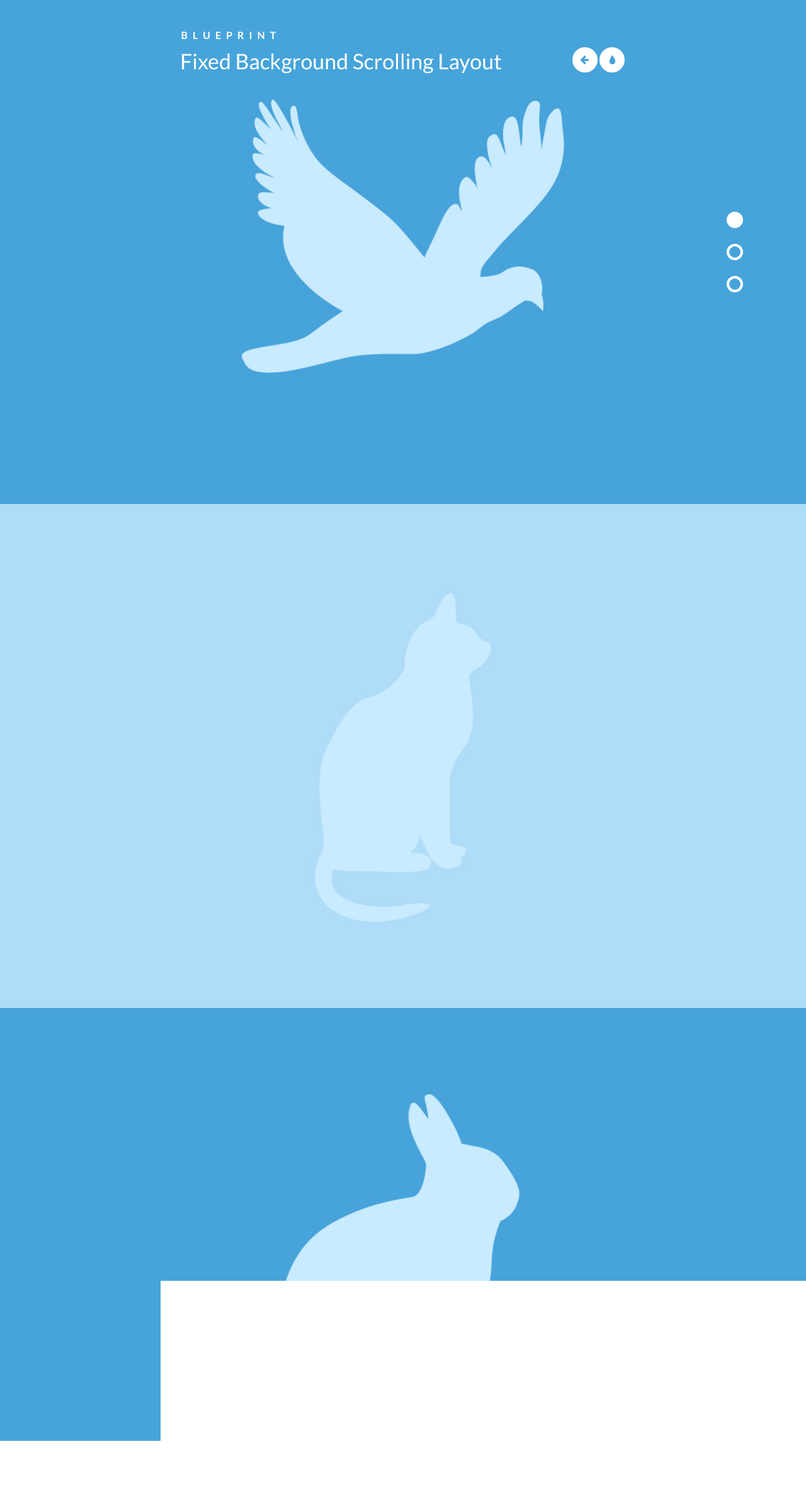
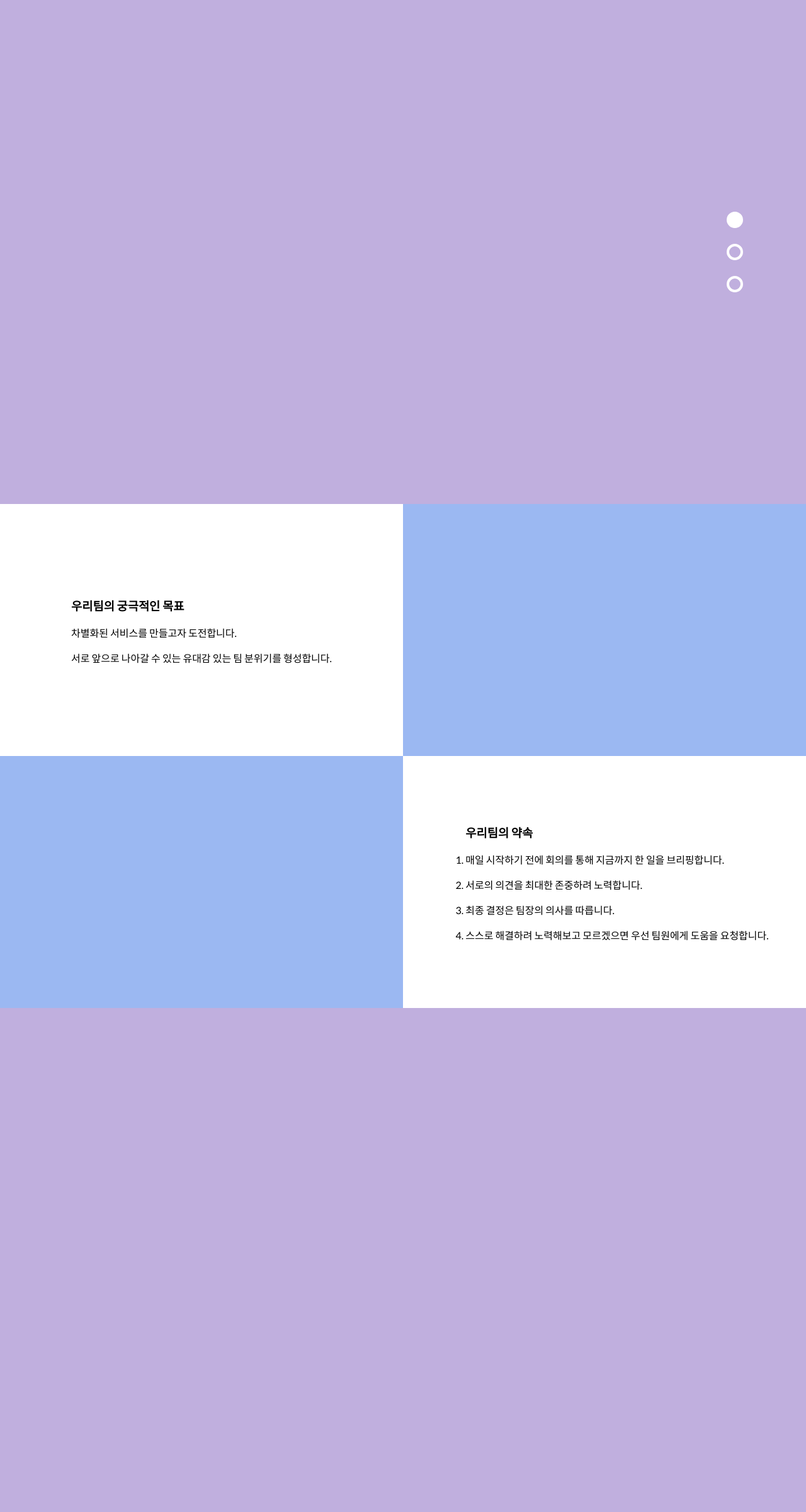
Before and after one commit to Zunu5107/06.969700, a Python web app: template templates/index.html in a window 1280 px wide. Shown: the whole page at 63% size. Run offline with Jinja, Linux system fonts and the light colour scheme; the template is opened without the code that fills it, so the values that code supplies are empty; some libraries are stand-ins or nearby versions.

Commit message:
add team-page-2

```diff
--- a/templates/css/component.css
+++ b/templates/css/component.css
@@ -1,5 +1,6 @@
 /* Set all parents to full height */
-html, body,
+html,
+body,
 .container,
 .cbp-fbscroller,
 .cbp-fbscroller section {
@@ -8,7 +9,7 @@ html, body,
 
 /* The nav is fixed on the right side  and we center it by translating it 50%
 (we don't know it's height so we can't use the negative margin trick) */
-.cbp-fbscroller > nav {
+.cbp-fbscroller>nav {
 	position: fixed;
 	z-index: 9999;
 	right: 100px;
@@ -20,7 +21,7 @@ html, body,
 	transform: translateY(-50%);
 }
 
-.cbp-fbscroller > nav a {
+.cbp-fbscroller>nav a {
 	display: block;
 	position: relative;
 	z-index: 9999;
@@ -33,11 +34,11 @@ html, body,
 	border: 4px solid #fff;
 }
 
-.no-touch .cbp-fbscroller > nav a:hover {
-	background: rgba(255,255,255,0.6);
+.no-touch .cbp-fbscroller>nav a:hover {
+	background: rgba(255, 255, 255, 0.6);
 }
 
-.cbp-fbscroller > nav a.cbp-fbcurrent {
+.cbp-fbscroller>nav a.cbp-fbcurrent {
 	background: #fff;
 }
 
@@ -53,16 +54,84 @@ html, body,
 	background-attachment: fixed;
 }
 
+.side-box {
+	width: 50%;
+	height: 50%;
+	background-color: white;
+	color: black;
+	display: flex;
+	justify-content: center;
+	align-items: center;
+}
+
+/**Styling scrollable elements*/
+
+.js-scroll {
+	opacity: 0;
+	transition: opacity 500ms;
+}
+
+.js-scroll.scrolled {
+	opacity: 1;
+}
+
+.scrolled.slide-left {
+	animation: slide-in-left 1s ease-in-out both;
+}
+
+.scrolled.slide-right {
+	float: right;
+	animation: slide-in-right 1s ease-in-out both;
+}
+
+/* ----------------------------------------------
+ * Generated by Animista on 2021-2-11 23:32:31
+ * Licensed under FreeBSD License.
+ * See http://animista.net/license for more info.
+ * w: http://animista.net, t: @cssanimista
+ * ---------------------------------------------- */
+
+@keyframes slide-in-left {
+	0% {
+		-webkit-transform: translateX(-100px);
+		transform: translateX(-100px);
+		opacity: 0;
+	}
+
+	100% {
+		-webkit-transform: translateX(0);
+		transform: translateX(0);
+		opacity: 1;
+	}
+}
+
+@keyframes slide-in-right {
+	0% {
+		-webkit-transform: translateX(100px);
+		transform: translateX(100px);
+		opacity: 0;
+	}
+
+	100% {
+		-webkit-transform: translateX(0);
+		transform: translateX(0);
+		opacity: 1;
+	}
+}
+
 #fbsection1 {
-	background-image: url(../images/1.jpg);
+	/* background-image: url(../images/1.jpg); */
+	background-color: #C0AFDE;
 }
 
 #fbsection2 {
-	background-image: url(../images/2.jpg);
+	/* background-image: url(../images/2.jpg); */
+	background-color: #9BB8F2;
 }
 
 #fbsection3 {
-	background-image: url(../images/3.jpg);
+	/* background-image: url(../images/3.jpg); */
+	background-color: #C0AFDE;
 }
 
 #fbsection4 {
--- a/templates/index.html
+++ b/templates/index.html
@@ -5,11 +5,11 @@
 		<meta charset="UTF-8" />
 		<meta http-equiv="X-UA-Compatible" content="IE=edge,chrome=1">
 		<meta name="viewport" content="width=device-width, initial-scale=1.0">
-		<title>Blueprint: Fixed Background Scrolling Layout</title>
+		<title>[이노베이션 in 동북] 팀 소개 페이지</title>
 		<!-- meta set -->
-		<meta name="description" content="Blueprint: Fixed Background Scrolling Layout" />
-		<meta name="keywords" content="background scrolling, fixed background, background-attachment, jquery" />
-		<meta name="author" content="Codrops" />
+		<meta name="description" content="이노베이션 in 동북 사전 캠프 5조 미니프로젝트입니다." />
+		<meta name="keywords" content="이노베이션 in 동북" />
+		<meta name="author" content="이노캠 사전캠프 5조" />
 
 		<link rel="shortcut icon" href="../favicon.ico">
 		<link rel="stylesheet" type="text/css" href="css/default.css" />
@@ -18,14 +18,14 @@
 	</head>
 	<body>
 		<div class="container">
-			<header class="clearfix">
+			<!-- <header class="clearfix">
 				<span>Blueprint</span>
 				<h1>Fixed Background Scrolling Layout</h1>
 				<nav>
 					<a href="http://tympanus.net/Blueprints/BackgroundSlideshow/" class="icon-arrow-left" data-info="previous Blueprint">Previous Blueprint</a>
 					<a href="http://tympanus.net/codrops/?p=14921" class="icon-drop" data-info="back to the Codrops article">back to the Codrops article</a>
 				</nav>
-			</header>
+			</header> -->
 			<div id="cbp-fbscroller" class="cbp-fbscroller">
 				<nav>
 					<a href="#fbsection1" class="cbp-fbcurrent">Section 1</a>
@@ -37,12 +37,30 @@
 				</section>
 				<!-- 2 page -->
 				<section id="fbsection2">
+
+					<div class="side-box js-scroll scrolled slide-left">
+						<div>
+							<h3>우리팀의 궁극적인 목표</h3>
+							<p>차별화된 서비스를 만들고자 도전합니다.</p>
+							<p>서로 앞으로 나아갈 수 있는 유대감 있는 팀 분위기를 형성합니다.</p>
+						</div>
+					</div>
+					<div class="side-box js-scroll scrolled slide-right">
+						<ol>
+							<h3>우리팀의 약속</h3>
+							<p><li>매일 시작하기 전에 회의를 통해 지금까지 한 일을 브리핑합니다.</li></p>
+							<p><li>서로의 의견을 최대한 존중하려 노력합니다.</li></p>
+							<p><li>최종 결정은 팀장의 의사를 따릅니다.</li></p>
+							<p><li>스스로 해결하려 노력해보고 모르겠으면 우선 팀원에게 도움을 요청합니다.</li></p>
+						</ol>
+					</div>
 				</section>
 				<!-- 3 page -->
 				<section id="fbsection3">
 				</section>
 			</div>
 		</div>
+		<script src="js/index.js"></script>
 		<script src="https://ajax.googleapis.com/ajax/libs/jquery/1.9.1/jquery.min.js"></script>
 		<!-- jquery.easing by http://gsgd.co.uk/ : http://gsgd.co.uk/sandbox/jquery/easing/ -->
 		<script src="js/jquery.easing.min.js"></script>
--- /dev/null
+++ b/templates/js/index.js
@@ -0,0 +1,40 @@
+const scrollElements = document.querySelectorAll(".js-scroll");
+
+const elementInView = (el, dividend = 1) => {
+    const elementTop = el.getBoundingClientRect().top;
+
+    return (
+        elementTop <=
+        (window.innerHeight || document.documentElement.clientHeight) / dividend
+    );
+};
+
+const elementOutofView = (el) => {
+    const elementTop = el.getBoundingClientRect().top;
+
+    return (
+        elementTop > (window.innerHeight || document.documentElement.clientHeight)
+    );
+};
+
+const displayScrollElement = (element) => {
+    element.classList.add("scrolled");
+};
+
+const hideScrollElement = (element) => {
+    element.classList.remove("scrolled");
+};
+
+const handleScrollAnimation = () => {
+    scrollElements.forEach((el) => {
+        if (elementInView(el, 1.25)) {
+            displayScrollElement(el);
+        } else if (elementOutofView(el)) {
+            hideScrollElement(el)
+        }
+    })
+}
+
+window.addEventListener("scroll", () => {
+    handleScrollAnimation();
+});
```
